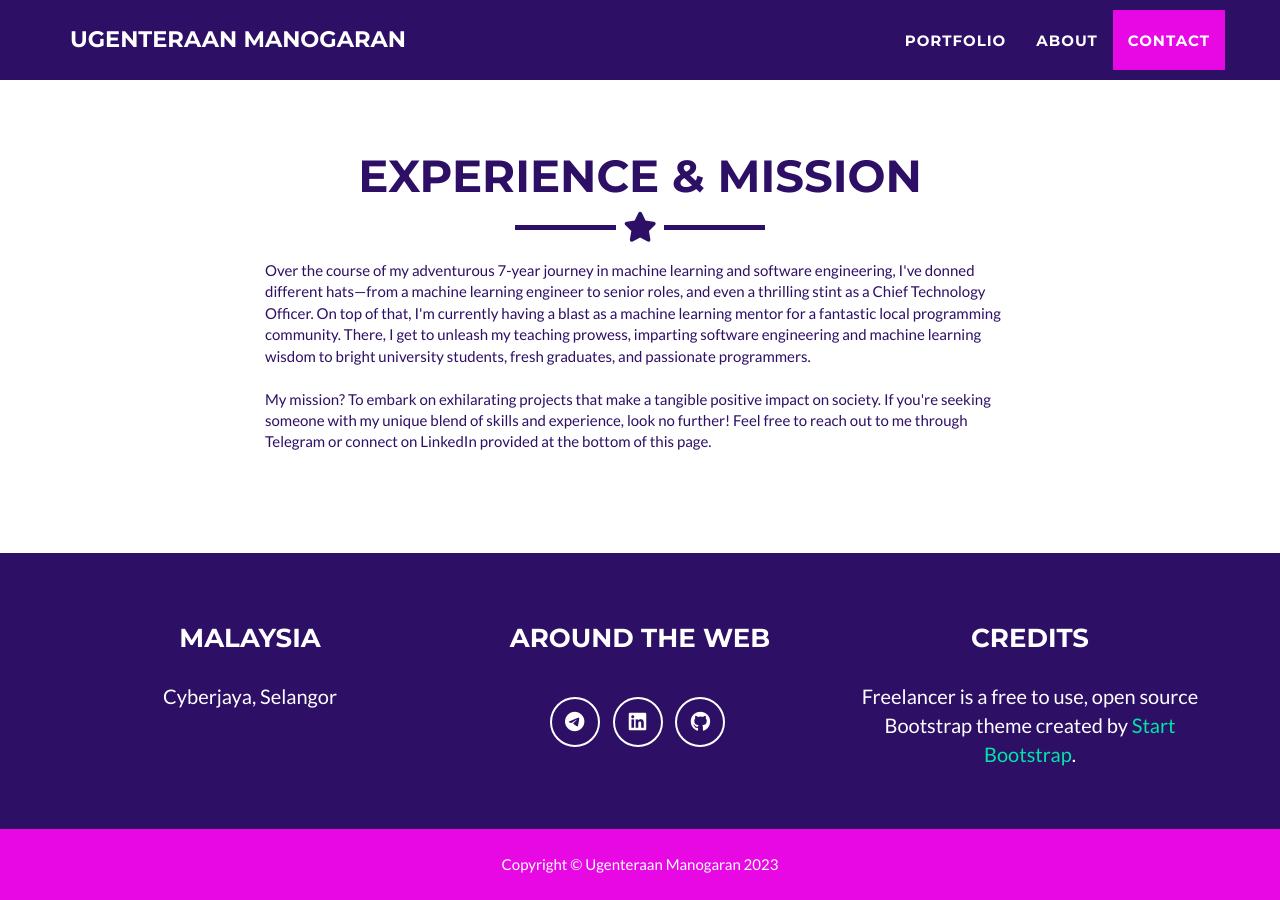
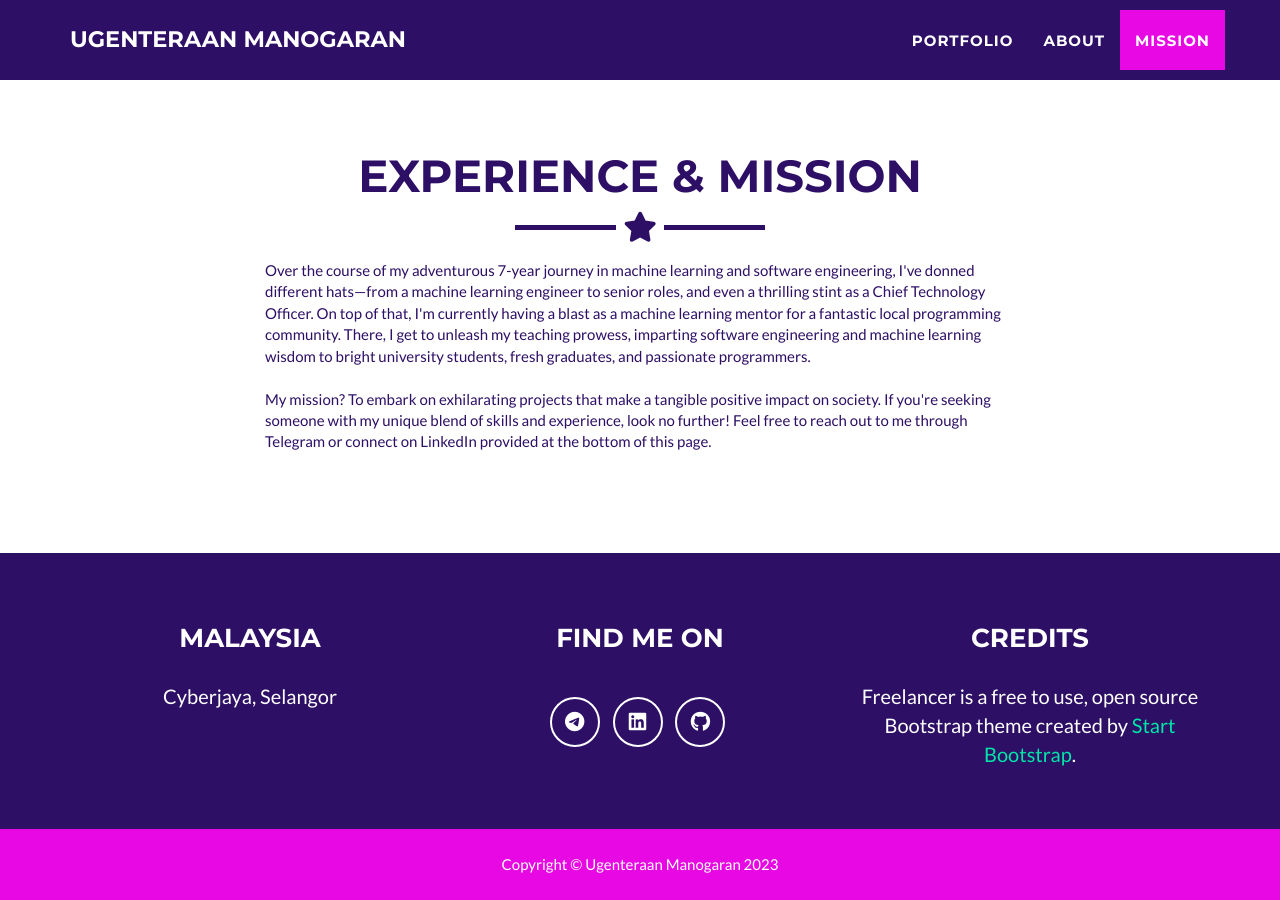
Before and after one commit to Ugenteraan/ugenteraan.github.io, a Jekyll site: the page built from _posts/2014-07-18-project-1.markdown, in a window 1280 px wide and 900 px high, scrolled down 2434 px. Built offline with Jekyll 4.4.1, drawn with Linux system fonts in a browser that asks for light colours.

Commit message:
nav bar change

```diff
--- a/_config.yml
+++ b/_config.yml
@@ -34,7 +34,7 @@ color:
 footer:
   copyright: Ugenteraan Manogaran
   location: Malaysia
-  social: Around the Web
+  social: FIND ME ON
   credits: Credits
 
 # Social networks usernames (many more available: google-plus, flickr, dribbble, pinterest, instagram, tumblr, linkedin, etc.)
--- a/_includes/nav.html
+++ b/_includes/nav.html
@@ -25,7 +25,7 @@
           <a href="#about">About</a>
         </li>
         <li class="page-scroll">
-          <a href="#contact">Contact</a>
+          <a href="#contact">Mission</a>
         </li>
       </ul>
     </div>
```
